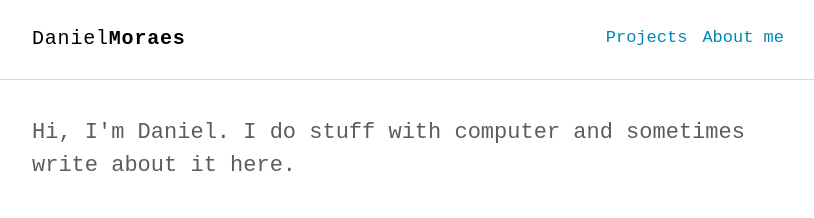
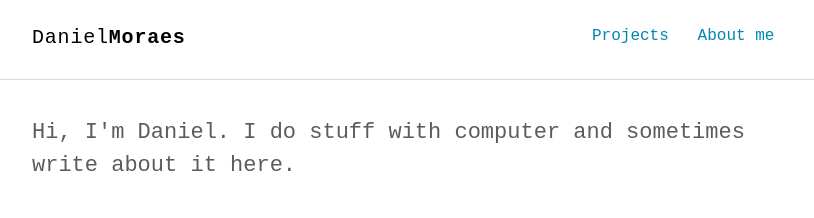
Before and after one commit to danielbibit/danielbibit.github.io, a Jekyll site: the page built from index.html, in a window 1280 px wide. Shown: the top 218 px of the page, without its empty margins (232-1046 px from the left). Built offline with Jekyll 4.4.1, drawn with Linux system fonts in a browser that asks for light colours; some web fonts are replaced.

Commit message:
Revert "Fix navbar by pedro"
This reverts commit ce465cb17ac8107f702d5f9583921da1dc9d7f1b.

```diff
--- a/_config.yml
+++ b/_config.yml
@@ -3,7 +3,7 @@
 title_right   : "Moraes" # default: ""
 description   : "Personal Site"
 keywords      : "developer, engineer, docker, programming, linux, diy, nas, zfs, python"
-url           : http://127.0.0.1:4000 # site url
+url           : https://moraes.dev.br # site url
 baseurl       : "" # apply repo name like "/myproject" if used under gh-pages branch, else (under master branch) just leave empty/blank
 cover         : "" # image uri like logo/cover image for site seo
 
--- a/_includes/nav.html
+++ b/_includes/nav.html
@@ -1,20 +1,11 @@
 
-<!-- <nav class="nav">
+<nav class="nav">
   <div class="container">
     <h1 class="logo"><a href="{{ '/' | prepend: site.baseurl | prepend: site.url }}">{{ site.title_left }}<span>{{ site.title_right }}</span></a></h1>
     <ul class="navbar">
       <li><a href="{{ '/projects' | prepend: site.baseurl | prepend: site.url }}">Projects</a></li>
       <li><a href="{{ '/about' | prepend: site.baseurl | prepend: site.url }}">About me</a></li>
-
-     </ul>
-   </div>
-</nav> -->
-
-
-<div class="myNav">
-  <h1><a href="{{ '/' | prepend: site.baseurl | prepend: site.url }}">{{ site.title_left }}<span>{{ site.title_right }}</span></a></h1>
-  <div class="myNavLinks">
-    <a href="{{ '/projects' | prepend: site.baseurl | prepend: site.url }}" >Projects</a>
-    <a href="{{ '/about' | prepend: site.baseurl | prepend: site.url }}" style="margin-left: 15px;">About me</a>
+      <!-- <li><a href="{{ "/feed.xml" | prepend: site.baseurl | prepend: site.url }}" target="_blank">RSS</a></li> -->
+    </ul>
   </div>
-</div>
+</nav>
--- a/assets/scss/_layout.scss
+++ b/assets/scss/_layout.scss
@@ -106,7 +106,6 @@
 
 .nav {
   min-height: 64px;
-  float: left
 }
 
 .navbar {
@@ -124,51 +123,6 @@
 
   a {
     @extend .link;
-  }
-}
-
-.myNav{
-  display: flex;
-  flex-direction: row;
-  justify-content: space-between;
-  padding: 0.6em 1.5em;
-  flex-wrap: wrap;
-  max-width: 800px; margin: 0 auto;
-
-  h1{
-    cursor: pointer;
-    letter-spacing: 0.8px;
-    font-size: 20px;
-    line-height: 28px;
-    font-weight: 300;
-  }
-
-  a{
-    font-weight: 300;
-    font-size: 20px;
-  }
-
-  span{
-    font-size: 20px;
-    font-weight: 700;
-  }
-}
-
-.myNavLinks{
-  display: flex;
-  flex-direction: row;
-  justify-content: space-around;
-  margin: auto 0;
-
-  a{
-    font-size: 17px;
-    color: #0086B3;
-    border-bottom: 2px solid #ffffff;
-    transition: border 300ms linear;
-  }
-
-  a:hover{
-    border-bottom: 2px solid;
   }
 }
 
```
